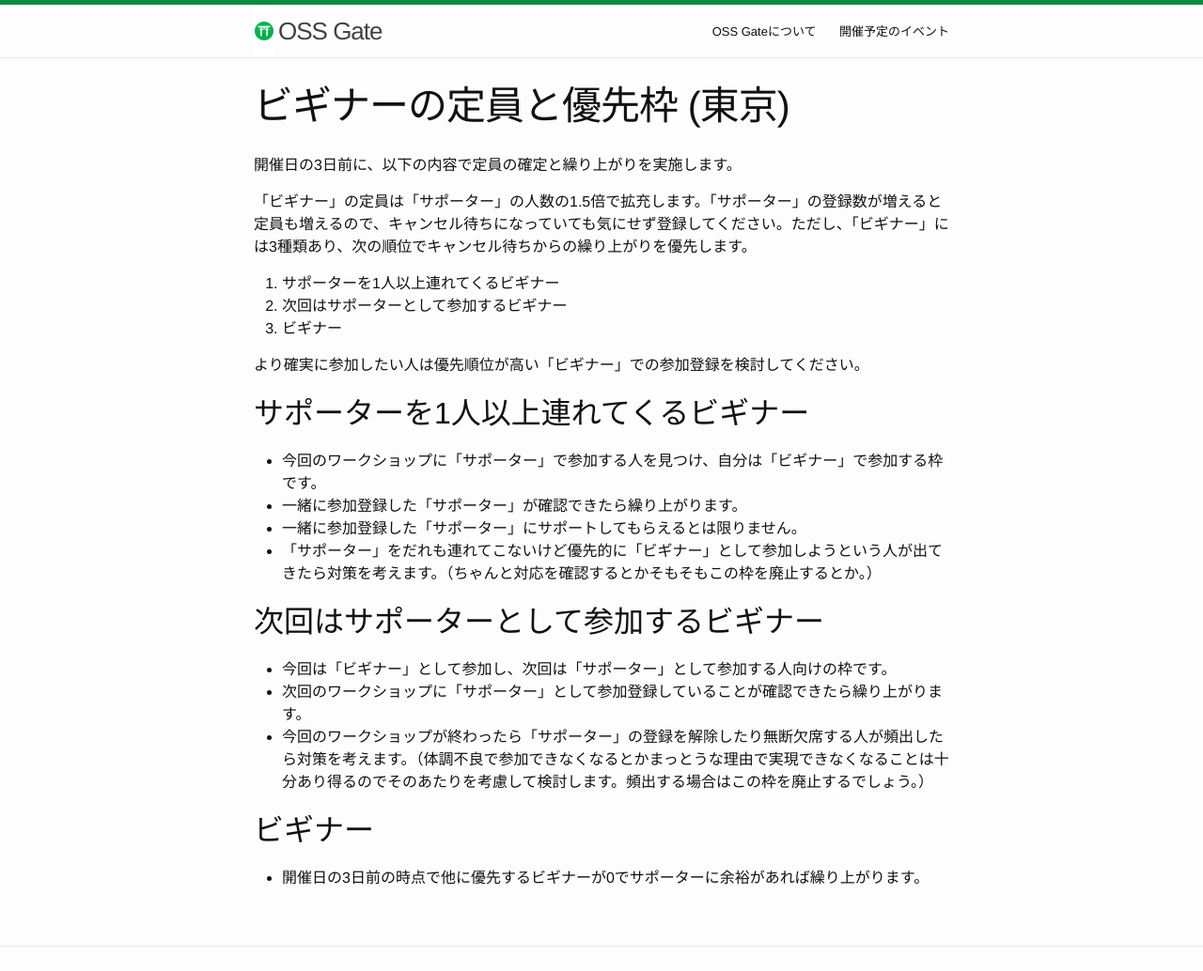
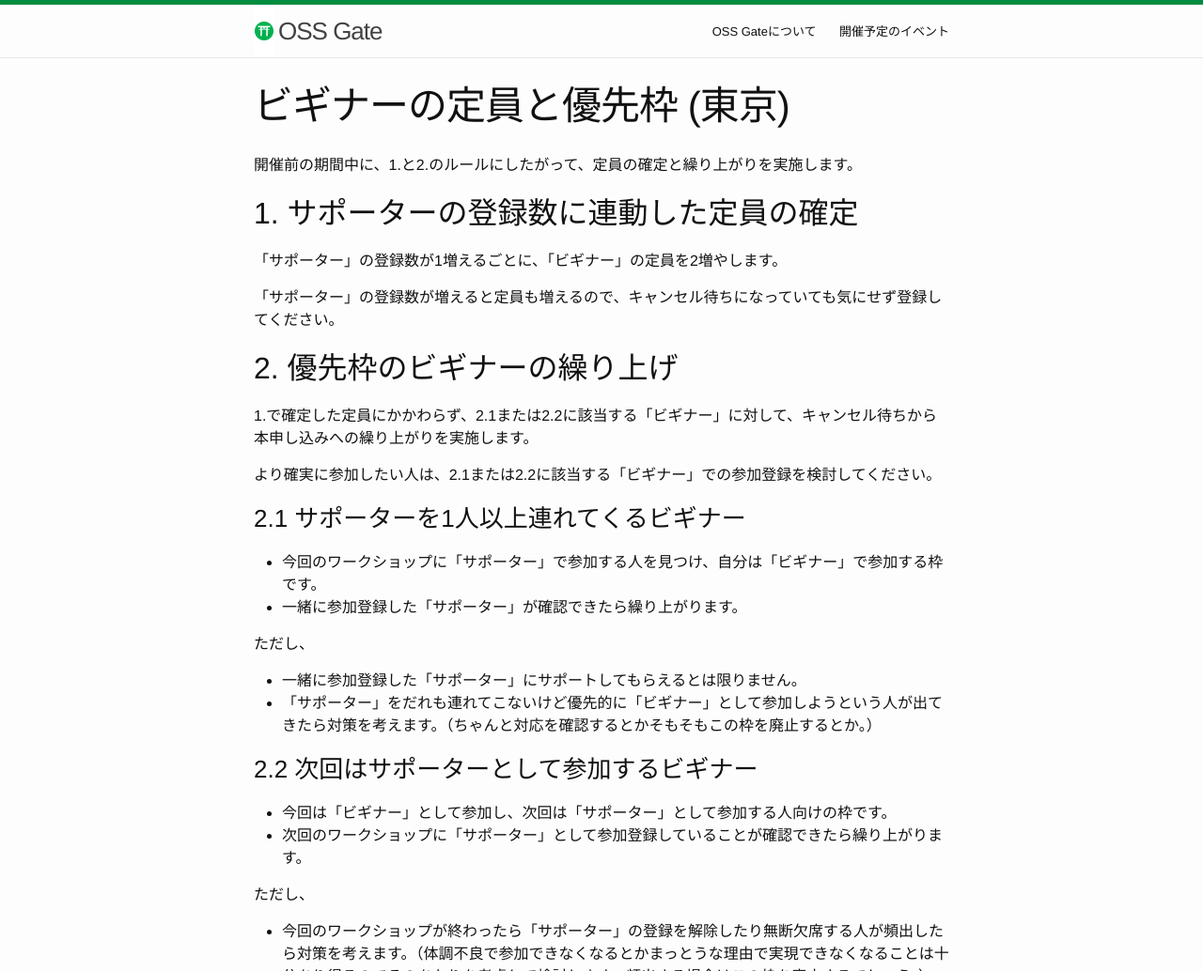
Before and after one commit to oss-gate/oss-gate.github.io, a Jekyll site: the page built from workshop/beginner-preferential-treatment.md, in a window 1280 px wide and 1400 px high, cut to the strip 0-1034 px from the top of the window. Shown: the whole strip at 94% size. Built offline with Jekyll 4.4.1, drawn with Linux system fonts in a browser that asks for light colours; comment, search, counter and statistics services are not loaded.

Commit message:
Update beginner-preferential-treatment.md

```diff
--- a/workshop/beginner-preferential-treatment.md
+++ b/workshop/beginner-preferential-treatment.md
@@ -3,29 +3,35 @@ layout: page
 title: ビギナーの定員と優先枠 (東京)
 ---
 
-開催日の3日前に、以下の内容で定員の確定と繰り上がりを実施します。
+開催前の期間中に、1\.と2\.のルールにしたがって、定員の確定と繰り上がりを実施します。
 
-「ビギナー」の定員は「サポーター」の人数の1.5倍で拡充します。「サポーター」の登録数が増えると定員も増えるので、キャンセル待ちになっていても気にせず登録してください。ただし、「ビギナー」には3種類あり、次の順位でキャンセル待ちからの繰り上がりを優先します。
+## 1. サポーターの登録数に連動した定員の確定
 
-  1. サポーターを1人以上連れてくるビギナー
-  2. 次回はサポーターとして参加するビギナー
-  3. ビギナー
+「サポーター」の登録数が1増えるごとに、「ビギナー」の定員を2増やします。
 
-より確実に参加したい人は優先順位が高い「ビギナー」での参加登録を検討してください。
+「サポーター」の登録数が増えると定員も増えるので、キャンセル待ちになっていても気にせず登録してください。
 
-## サポーターを1人以上連れてくるビギナー
+## 2. 優先枠のビギナーの繰り上げ
+
+1\.で確定した定員にかかわらず、2\.1または2\.2に該当する「ビギナー」に対して、キャンセル待ちから本申し込みへの繰り上がりを実施します。
+
+より確実に参加したい人は、2\.1または2\.2に該当する「ビギナー」での参加登録を検討してください。
+
+### 2.1 サポーターを1人以上連れてくるビギナー
 
   * 今回のワークショップに「サポーター」で参加する人を見つけ、自分は「ビギナー」で参加する枠です。
   * 一緒に参加登録した「サポーター」が確認できたら繰り上がります。
+
+ただし、
+
   * 一緒に参加登録した「サポーター」にサポートしてもらえるとは限りません。
   * 「サポーター」をだれも連れてこないけど優先的に「ビギナー」として参加しようという人が出てきたら対策を考えます。（ちゃんと対応を確認するとかそもそもこの枠を廃止するとか。）
 
-## 次回はサポーターとして参加するビギナー
+### 2.2 次回はサポーターとして参加するビギナー
 
   * 今回は「ビギナー」として参加し、次回は「サポーター」として参加する人向けの枠です。
   * 次回のワークショップに「サポーター」として参加登録していることが確認できたら繰り上がります。
+
+ただし、
+
   * 今回のワークショップが終わったら「サポーター」の登録を解除したり無断欠席する人が頻出したら対策を考えます。（体調不良で参加できなくなるとかまっとうな理由で実現できなくなることは十分あり得るのでそのあたりを考慮して検討します。頻出する場合はこの枠を廃止するでしょう。）
-
-## ビギナー
-
-  * 開催日の3日前の時点で他に優先するビギナーが0でサポーターに余裕があれば繰り上がります。
```
